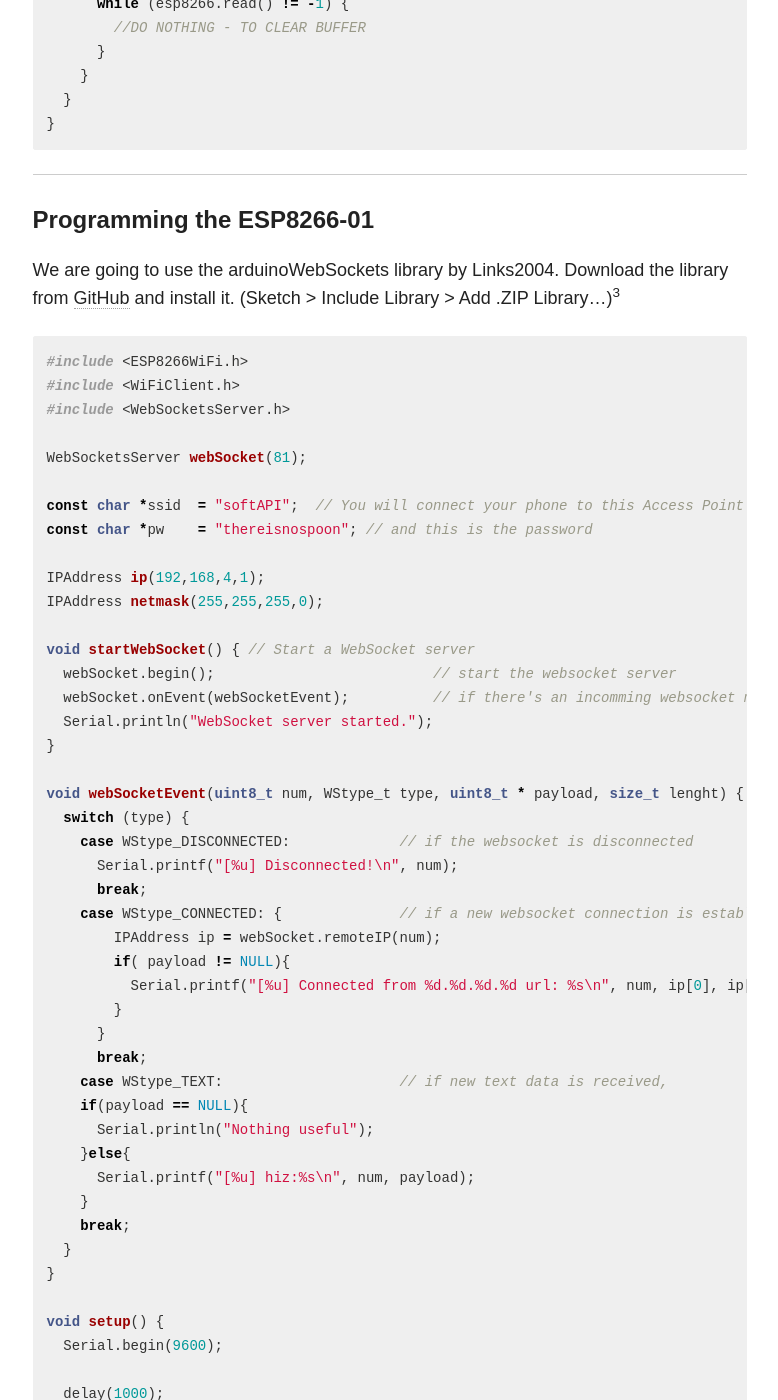
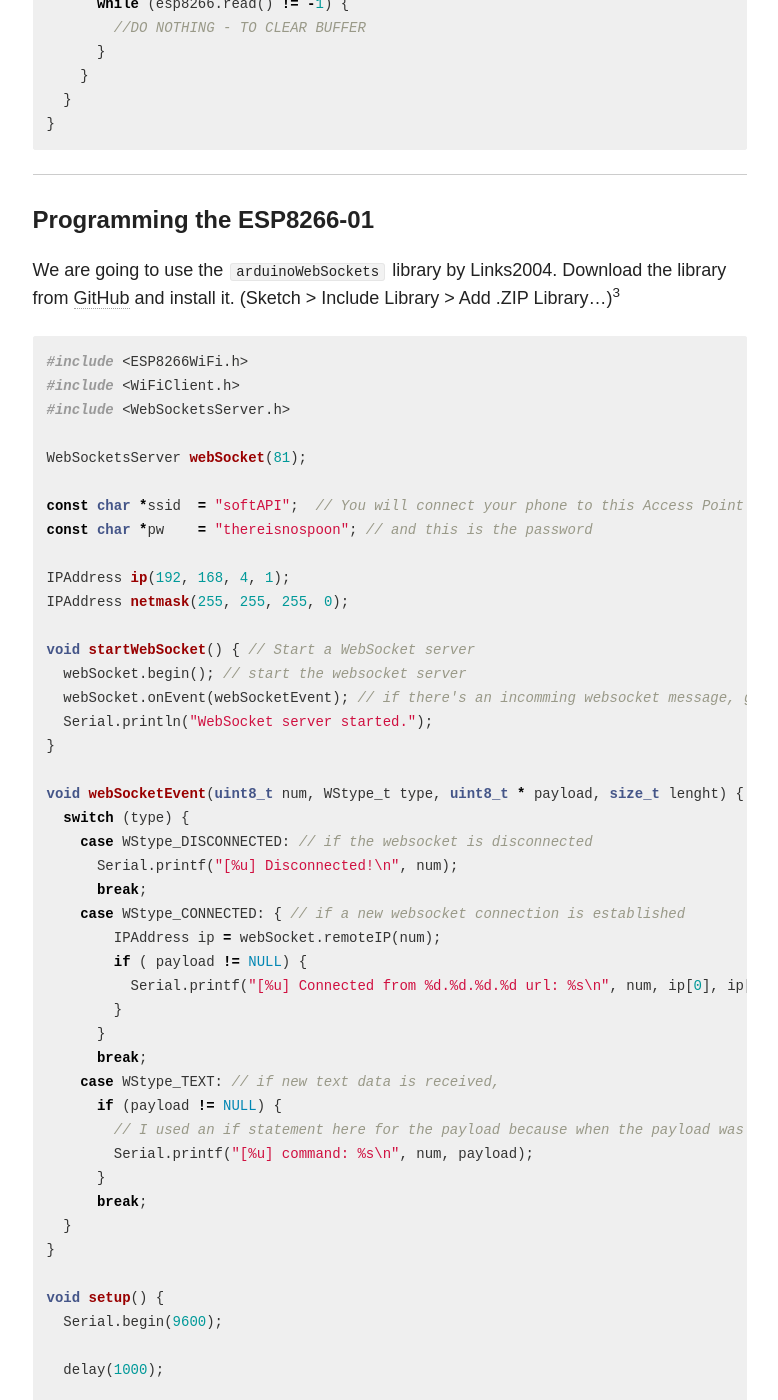
Before and after one commit to andreyuhai/andreyuhai.github.io.old, a Jekyll site: the page built from _posts/articles/2018-06-19-wifi-controlled-rc-car-using-esp8266.md, in a window 1280 px wide and 1400 px high, scrolled down 11478 px. Shown: the whole window, without its empty margins (347-1125 px from the left). Built offline with Jekyll 4.4.1, drawn with Linux system fonts in a browser that asks for light colours; nearby versions of some CDN libraries; comment, search, counter and statistics services are not loaded.

Commit message:
Programming the ESP8266-01 part fixed.

````diff
--- a/_posts/articles/2018-06-19-wifi-controlled-rc-car-using-esp8266.md
+++ b/_posts/articles/2018-06-19-wifi-controlled-rc-car-using-esp8266.md
@@ -393,8 +393,9 @@
 }
 ```
 ---
+
 #### Programming the ESP8266-01
-We are going to use the arduinoWebSockets library by Links2004. Download the library from [GitHub](https://github.com/Links2004/arduinoWebSockets) and install it. (Sketch > Include Library > Add .ZIP Library...)<sup>[3][3]</sup>
+We are going to use the `arduinoWebSockets` library by Links2004. Download the library from [GitHub](https://github.com/Links2004/arduinoWebSockets) and install it. (Sketch > Include Library > Add .ZIP Library...)<sup>[3][3]</sup>
 ```cpp
 #include <ESP8266WiFi.h>
 #include <WiFiClient.h>
@@ -405,34 +406,33 @@
 const char *ssid  = "softAPI";  // You will connect your phone to this Access Point
 const char *pw    = "thereisnospoon"; // and this is the password
 
-IPAddress ip(192,168,4,1);
-IPAddress netmask(255,255,255,0);
+IPAddress ip(192, 168, 4, 1);
+IPAddress netmask(255, 255, 255, 0);
 
 void startWebSocket() { // Start a WebSocket server
-  webSocket.begin();                          // start the websocket server
-  webSocket.onEvent(webSocketEvent);          // if there's an incomming websocket message, go to function 'webSocketEvent'
+  webSocket.begin(); // start the websocket server
+  webSocket.onEvent(webSocketEvent); // if there's an incomming websocket message, go to function 'webSocketEvent'
   Serial.println("WebSocket server started.");
 }
 
 void webSocketEvent(uint8_t num, WStype_t type, uint8_t * payload, size_t lenght) { // When a WebSocket message is received
   switch (type) {
-    case WStype_DISCONNECTED:             // if the websocket is disconnected
+    case WStype_DISCONNECTED: // if the websocket is disconnected
       Serial.printf("[%u] Disconnected!\n", num);
       break;
-    case WStype_CONNECTED: {              // if a new websocket connection is established
+    case WStype_CONNECTED: { // if a new websocket connection is established
         IPAddress ip = webSocket.remoteIP(num);
-        if( payload != NULL){
+        if ( payload != NULL) {
           Serial.printf("[%u] Connected from %d.%d.%d.%d url: %s\n", num, ip[0], ip[1], ip[2], ip[3], payload);
         }
       }
       break;
-    case WStype_TEXT:                     // if new text data is received,
-    if(payload == NULL){
-      Serial.println("Nothing useful");
-    }else{
-      Serial.printf("[%u] hiz:%s\n", num, payload);
-    }
-    break;
+    case WStype_TEXT: // if new text data is received,
+      if (payload != NULL) {
+        // I used an if statement here for the payload because when the payload was NULL, I was getting some weird errors from the ESP8266 and the device was resetting itself.
+        Serial.printf("[%u] command: %s\n", num, payload);
+      }
+      break;
   }
 }
 
@@ -445,15 +445,15 @@
   WiFi.mode(WIFI_AP);
   WiFi.softAP(ssid, pw); // configure ssid and password for softAP
   startWebSocket();
-  Serial.printf("Soft AP created: %s",WiFi.softAPIP().toString().c_str());
+  Serial.printf("Soft AP created: %s", WiFi.softAPIP().toString().c_str());
 }
 
 
 void loop() {
   webSocket.loop();
 }
+```
 
-```
 **_I will be updating this post adding more detailed explanations and photos from the project when I have more time to focus on this post. Till then, you can contact me via email for any question about the project._**
 
 ## References
````
